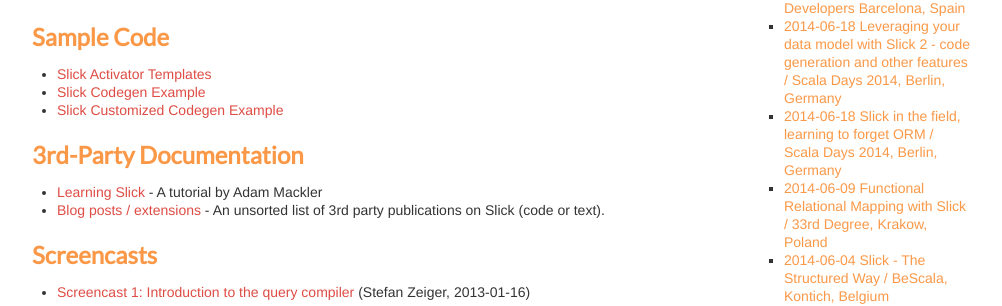
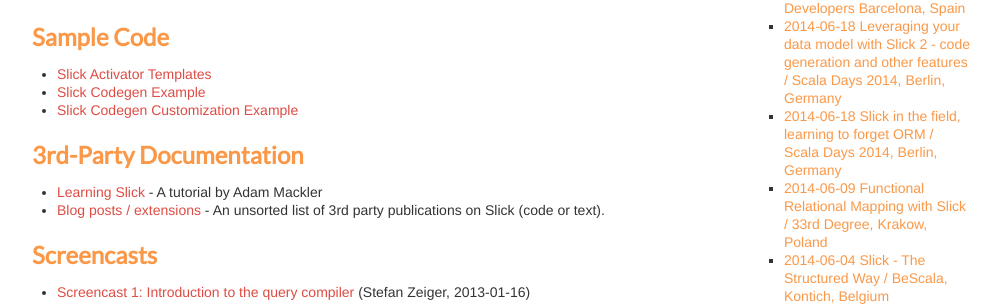
Before and after one commit to slick/slick.github.com, a Jekyll site: the page built from docs/index.md, in a window 1280 px wide and 900 px high, scrolled down 394 px. Shown: the part 158-464 px from the top of the window, without its empty margins (138-1140 px from the left). Built offline with Jekyll 4.4.1, drawn with Linux system fonts in a browser that asks for light colours.

Commit message:
Fix link (https://github.com/slick/slick/issues/1020)

```diff
--- a/docs/index.md
+++ b/docs/index.md
@@ -64,7 +64,7 @@
 
 * [Slick Activator Templates](https://github.com/typesafehub/?query=activator-slick)
 * [Slick Codegen Example](https://github.com/slick/slick-codegen-example)
-* [Slick Customized Codegen Example](https://github.com/slick/slick-customized-codegen-example)
+* [Slick Codegen Customization Example](https://github.com/slick/slick-codegen-customization-example)
 
 
 ## 3rd-Party Documentation
```
